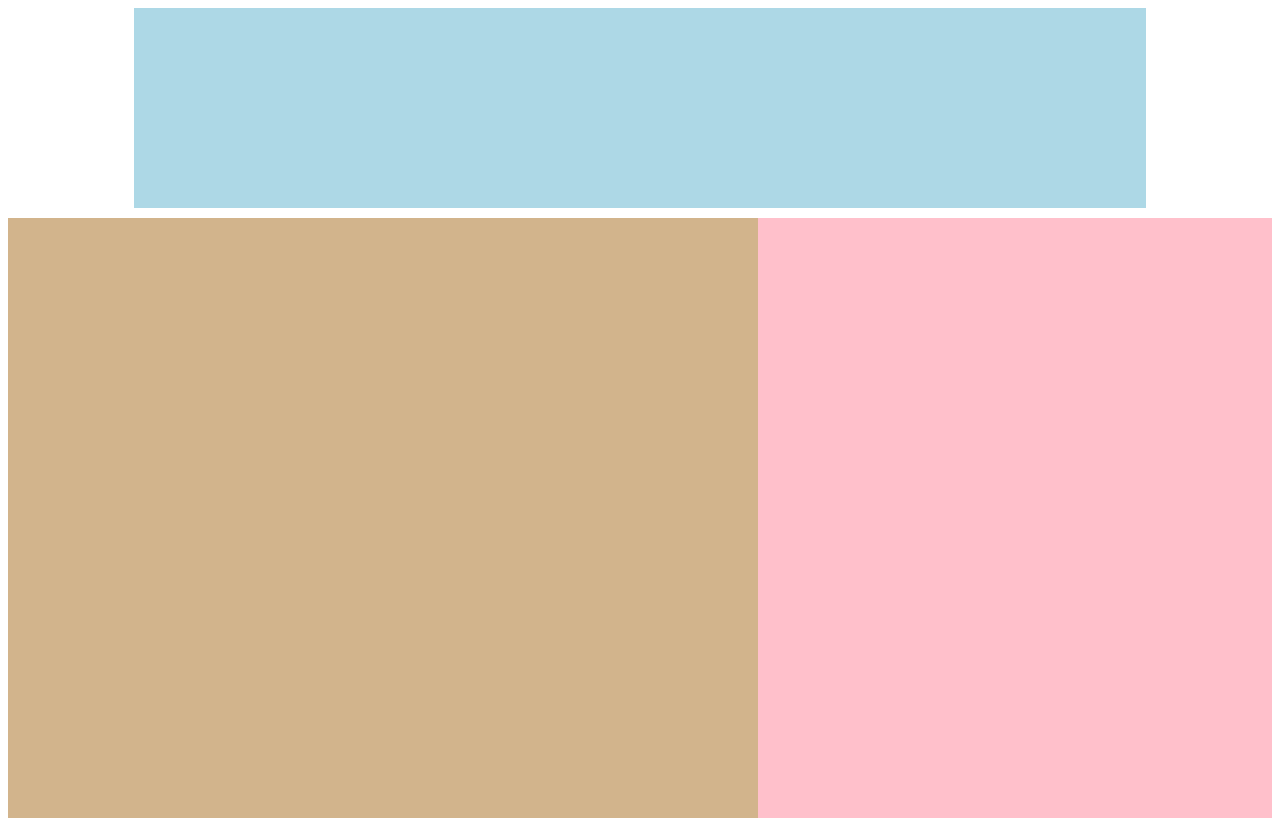
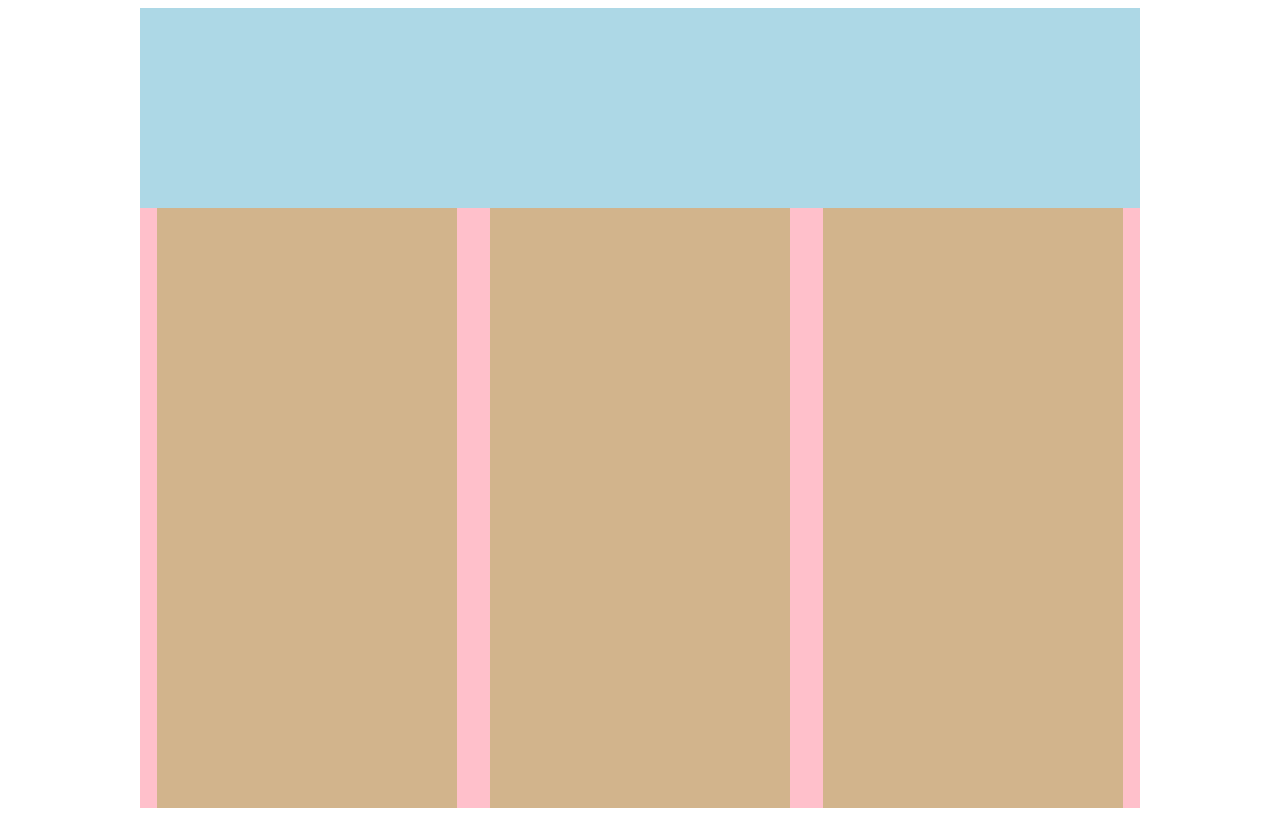
Before and after one commit to Ellie006/newstemp, a plain HTML site: page index.html in a window 1280 px wide. Drawn offline with Linux system fonts and the light colour scheme.

Commit message:
columns complete

```diff
--- a/resources/css/styles.css
+++ b/resources/css/styles.css
@@ -1,20 +1,21 @@
 .header {
   background-color: lightblue;
   height: 200px;
-  width: 80%;
+  width: 1000px;
   margin: 0 auto;
 }
  .content {
    background-color: pink;
    height: 600px;
-   width: 100%;
+   width: 1000px;
    margin-top: 10px;
+   margin: 0 auto;
  }
 
 .column {
    background-color: tan;
    height: 600px;
-   width: 250px;
+   width: 300px;
    float: left;
-
+   margin: 0px 16.6px;
 }
```
